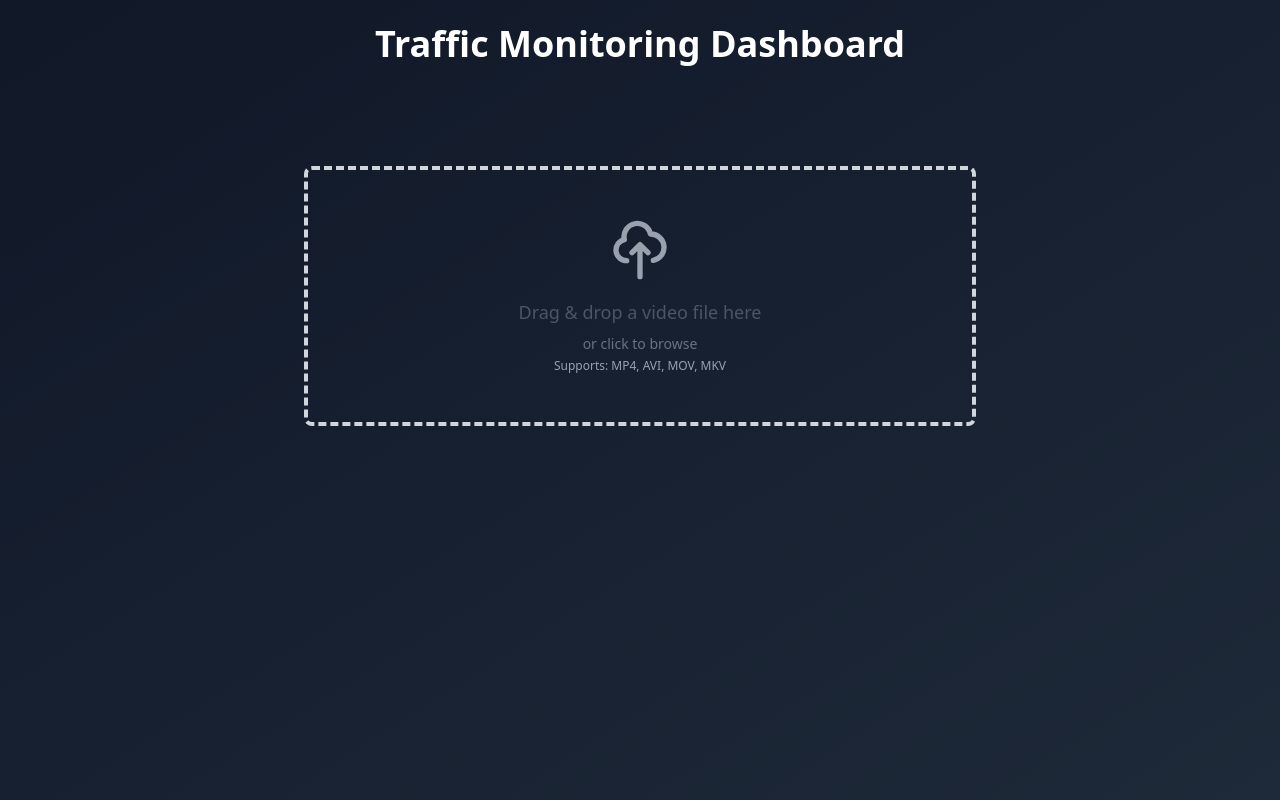
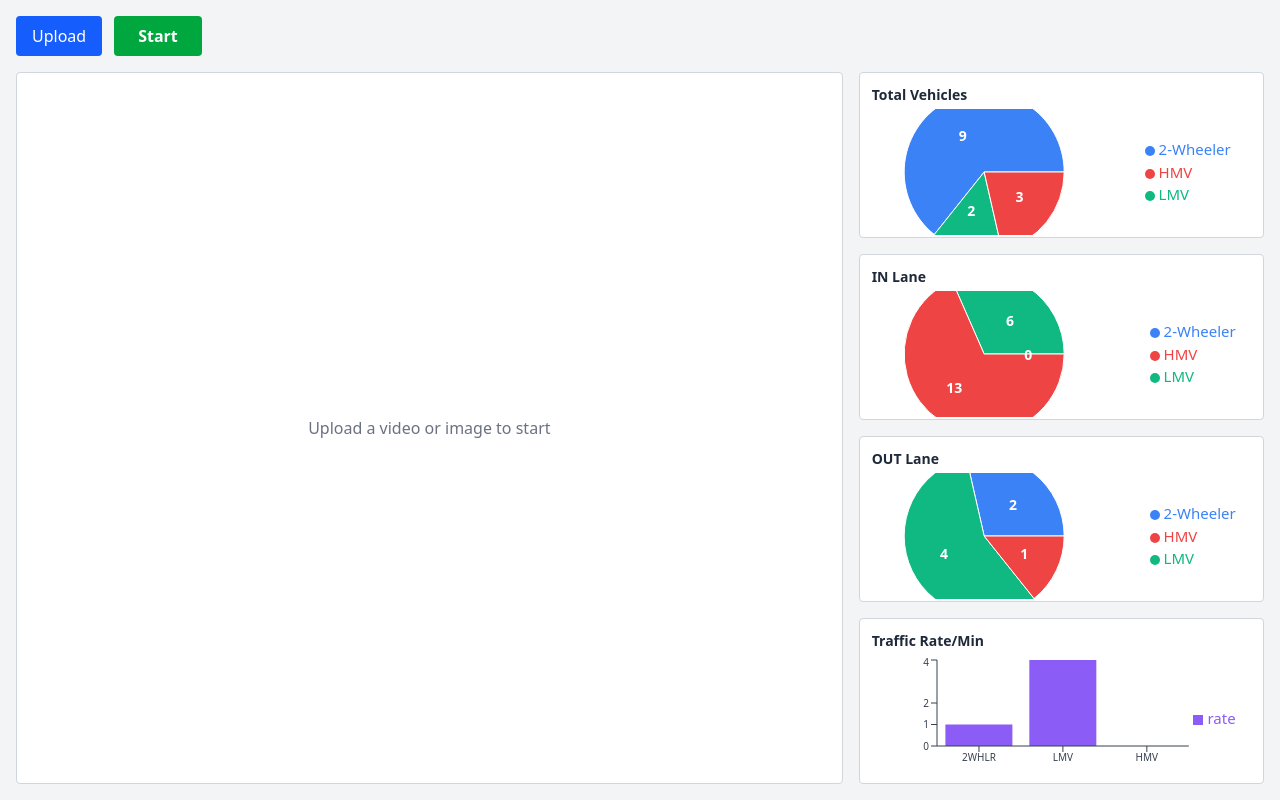
Before and after one commit to adityaguptarenukoot/upgovernment, a React (Vite) app: page / in a window 1280 px wide. Built offline with nearby package versions, Linux system fonts and the light colour scheme.

Commit message:
corrected format

```diff
--- a/src/App.jsx
+++ b/src/App.jsx
@@ -1,14 +1,14 @@
-import { useState, useEffect } from 'react';
-import FileUpload from './components/FileUpload';
-import VideoCanvas from './components/VideoCanvas';
-import StatsOverlay from './components/StatsOverlay';
-import TrafficCharts from './components/TrafficCharts';
+import { useState, useEffect, useRef } from 'react';
+import { PieChart, Pie, Cell, BarChart, Bar, XAxis, YAxis, Legend, ResponsiveContainer } from 'recharts';
 import { generateMockData } from './mockData';
 
 function App() {
   const [videoFile, setVideoFile] = useState(null);
   const [isStarted, setIsStarted] = useState(false);
   const [trafficData, setTrafficData] = useState(generateMockData());
+  const videoRef = useRef(null);
+  const canvasRef = useRef(null);
+  const fileInputRef = useRef(null);
 
   useEffect(() => {
     if (isStarted) {
@@ -19,59 +19,283 @@ function App() {
     }
   }, [isStarted]);
 
-  const handleFileSelect = (file) => {
+  useEffect(() => {
+    if (videoFile && videoRef.current) {
+      const url = URL.createObjectURL(videoFile);
+      videoRef.current.src = url;
+      return () => URL.revokeObjectURL(url);
+    }
+  }, [videoFile]);
+
+  // Draw IN/OUT lane labels on canvas
+  useEffect(() => {
+    if (isStarted && canvasRef.current && videoRef.current) {
+      const canvas = canvasRef.current;
+      const video = videoRef.current;
+
+      const drawLabels = () => {
+        const ctx = canvas.getContext('2d');
+        const width = canvas.width;
+        const height = canvas.height;
+
+        ctx.clearRect(0, 0, width, height);
+
+        // Left side - OUT LANE label
+        ctx.fillStyle = 'rgba(255, 0, 0, 0.8)';
+        ctx.fillRect(20, 20, 120, 40);
+        ctx.fillStyle = '#ffffff';
+        ctx.font = 'bold 20px Arial';
+        ctx.fillText('OUT LANE', 30, 48);
+
+        // Right side - IN LANE label
+        ctx.fillStyle = 'rgba(0, 255, 0, 0.8)';
+        ctx.fillRect(width - 140, 20, 120, 40);
+        ctx.fillStyle = '#ffffff';
+        ctx.font = 'bold 20px Arial';
+        ctx.fillText('IN LANE', width - 130, 48);
+      };
+
+      const interval = setInterval(drawLabels, 100);
+      return () => clearInterval(interval);
+    }
+  }, [isStarted]);
+
+  const handleFileSelect = (e) => {
+    const file = e.target.files[0];
+    if (file) {
       setVideoFile(file);
       setIsStarted(false);
+    }
   };
 
   const handleStart = () => {
     if (videoFile) {
-      setIsStarted(prevState => !prevState); // Toggle between true/false
+      setIsStarted(prev => !prev);
     } else {
-      alert('Please upload a video first!');
+      alert('Please upload a video or image first!');
     }
   };
 
+  const { totalCounts, inLane, outLane, rates } = trafficData;
+
+  // Custom label renderer to show values on pie chart
+  const renderCustomLabel = ({ cx, cy, midAngle, innerRadius, outerRadius, value, index }) => {
+    const RADIAN = Math.PI / 180;
+    const radius = innerRadius + (outerRadius - innerRadius) * 0.5;
+    const x = cx + radius * Math.cos(-midAngle * RADIAN);
+    const y = cy + radius * Math.sin(-midAngle * RADIAN);
+
     return (
-    <div className="min-h-screen bg-gradient-to-br from-gray-900 to-gray-800 p-6">
-      <div className="max-w-7xl mx-auto">
-        <h1 className="text-4xl font-bold text-white text-center mb-8">
-          Traffic Monitoring Dashboard
-        </h1>
+      <text
+        x={x}
+        y={y}
+        fill="white"
+        textAnchor={x > cx ? 'start' : 'end'}
+        dominantBaseline="central"
+        fontSize="14"
+        fontWeight="bold"
+      >
+        {value}
+      </text>
+    );
+  };
 
-        {!videoFile ? (
-          <FileUpload onFileSelect={handleFileSelect} />
-        ) : (
-          <>
-            <div className="mb-6 flex gap-4 justify-center">
+  // Chart data
+  const totalPieData = [
+    { name: '2-Wheeler', value: totalCounts['2WHLR'], color: '#3b82f6' },
+    { name: 'LMV', value: totalCounts.LMV, color: '#10b981' },
+    { name: 'HMV', value: totalCounts.HMV, color: '#ef4444' },
+  ];
+
+  const inLanePieData = [
+    { name: '2-Wheeler', value: inLane['2WHLR'], color: '#3b82f6' },
+    { name: 'LMV', value: inLane.LMV, color: '#10b981' },
+    { name: 'HMV', value: inLane.HMV, color: '#ef4444' },
+  ];
+
+  const outLanePieData = [
+    { name: '2-Wheeler', value: outLane['2WHLR'], color: '#3b82f6' },
+    { name: 'LMV', value: outLane.LMV, color: '#10b981' },
+    { name: 'HMV', value: outLane.HMV, color: '#ef4444' },
+  ];
+
+  const barData = [
+    { type: '2WHLR', rate: rates['2WHLR'] },
+    { type: 'LMV', rate: rates.LMV },
+    { type: 'HMV', rate: rates.HMV },
+  ];
+
+  return (
+    <div className="h-screen bg-gray-100 p-4 overflow-hidden">
+      <div className="h-full flex flex-col gap-4">
+        {/* Header with buttons on left */}
+        <div className="flex gap-3">
+          <input
+            ref={fileInputRef}
+            type="file"
+            accept="image/*,video/*"
+            onChange={handleFileSelect}
+            className="hidden"
+          />
           <button
-                onClick={() => setVideoFile(null)}
-                className="px-6 py-3 bg-gray-600 text-white rounded-lg hover:bg-gray-700 transition"
+            onClick={() => fileInputRef.current?.click()}
+            className="px-4 py-2 bg-blue-600 text-white rounded"
           >
-                Change Video
+            Upload
           </button>
           <button
             onClick={handleStart}
-                className={`px-8 py-3 rounded-lg font-semibold transition ${
-                  isStarted
-                    ? 'bg-red-500 hover:bg-red-600 text-white'
-                    : 'bg-green-500 hover:bg-green-600 text-white'
+            className={`px-6 py-2 rounded font-semibold ${
+              isStarted ? 'bg-red-600 text-white' : 'bg-green-600 text-white'
             }`}
           >
-                {isStarted ? 'Stop Monitoring' : 'Start Monitoring'}
+            {isStarted ? 'Stop' : 'Start'}
           </button>
         </div>
 
-            <div className="bg-gray-800 rounded-lg overflow-hidden shadow-2xl mb-6">
-              <div className="relative aspect-video">
-                <VideoCanvas videoFile={videoFile} />
-                {isStarted && <StatsOverlay data={trafficData} />}
+        {/* Main Content */}
+        <div className="flex-1 grid grid-cols-3 gap-4">
+          {/* Left Column - Canvas */}
+          <div className="col-span-2 bg-white rounded border border-gray-300 relative">
+            {videoFile ? (
+              <>
+                <video
+                  ref={videoRef}
+                  className="w-full h-full object-cover rounded"
+                  autoPlay
+                  loop
+                  muted
+                />
+                <canvas
+                  ref={canvasRef}
+                  className="absolute top-0 left-0 w-full h-full"
+                  width={1280}
+                  height={720}
+                />
+              </>
+            ) : (
+              <div className="flex items-center justify-center h-full text-gray-500">
+                Upload a video or image to start
+              </div>
+            )}
+          </div>
+
+          {/* Right Column - Charts */}
+          <div className="grid grid-rows-4 gap-4">
+            {/* Total Vehicles Pie Chart */}
+            <div className="bg-white rounded border border-gray-300 p-3">
+              <h3 className="text-gray-800 text-sm font-semibold mb-1">Total Vehicles</h3>
+              <ResponsiveContainer width="100%" height="90%">
+                <PieChart>
+                  <Pie
+                    data={totalPieData}
+                    cx="40%"
+                    cy="50%"
+                    outerRadius={80}
+                    dataKey="value"
+                    label={renderCustomLabel}
+                    labelLine={false}
+                    isAnimationActive={false}
+                  >
+                    {totalPieData.map((entry, index) => (
+                      <Cell key={index} fill={entry.color} />
+                    ))}
+                  </Pie>
+                  <Legend
+                    layout="vertical"
+                    verticalAlign="middle"
+                    align="right"
+                    iconType="circle"
+                    iconSize={10}
+                    wrapperStyle={{ fontSize: '15px', paddingLeft: '0px', paddingRight: '5px' }}
+                  />
+                </PieChart>
+              </ResponsiveContainer>
+            </div>
+
+            {/* IN Lane Pie Chart */}
+            <div className="bg-white rounded border border-gray-300 p-3">
+              <h3 className="text-gray-800 text-sm font-semibold mb-1">IN Lane</h3>
+              <ResponsiveContainer width="100%" height="90%">
+                <PieChart>
+                  <Pie
+                    data={inLanePieData}
+                    cx="40%"
+                    cy="50%"
+                    outerRadius={80}
+                    dataKey="value"
+                    label={renderCustomLabel}
+                    labelLine={false}
+                    isAnimationActive={false}
+                  >
+                    {inLanePieData.map((entry, index) => (
+                      <Cell key={index} fill={entry.color} />
+                    ))}
+                  </Pie>
+                  <Legend
+                    layout="vertical"
+                    verticalAlign="middle"
+                    align="right"
+                    iconType="circle"
+                    iconSize={10}
+                    wrapperStyle={{ fontSize: '15px', paddingLeft: '5px' }}
+                  />
+                </PieChart>
+              </ResponsiveContainer>
+            </div>
+
+            {/* OUT Lane Pie Chart */}
+            <div className="bg-white rounded border border-gray-300 p-3">
+              <h3 className="text-gray-800 text-sm font-semibold mb-1">OUT Lane</h3>
+              <ResponsiveContainer width="100%" height="90%">
+                <PieChart>
+                  <Pie
+                    data={outLanePieData}
+                    cx="40%"
+                    cy="50%"
+                    outerRadius={80}
+                    dataKey="value"
+                    label={renderCustomLabel}
+                    labelLine={false}
+                    isAnimationActive={false}
+                  >
+                    {outLanePieData.map((entry, index) => (
+                      <Cell key={index} fill={entry.color} />
+                    ))}
+                  </Pie>
+                  <Legend
+                    layout="vertical"
+                    verticalAlign="middle"
+                    align="right"
+                    iconType="circle"
+                    iconSize={10}
+                    wrapperStyle={{ fontSize: '15px', paddingLeft: '5px' }}
+                  />
+                </PieChart>
+              </ResponsiveContainer>
+            </div>
+
+            {/* Traffic Rate Bar Chart */}
+            <div className="bg-white rounded border border-gray-300 p-3">
+              <h3 className="text-gray-800 text-sm font-semibold mb-1">Traffic Rate/Min</h3>
+              <ResponsiveContainer width="100%" height="90%">
+                <BarChart data={barData}>
+                  <XAxis dataKey="type" stroke="#374151" style={{ fontSize: '10px' }} />
+                  <YAxis stroke="#374151" style={{ fontSize: '10px' }} />
+                  <Bar dataKey="rate" fill="#8b5cf6" isAnimationActive={false} />
+                  <Legend
+                    layout="vertical"
+                    verticalAlign="middle"
+                    align="right"
+                    iconType="square"
+                    iconSize={10}
+                    wrapperStyle={{ fontSize: '15px', paddingLeft: '5px' }}
+                  />
+                </BarChart>
+              </ResponsiveContainer>
             </div>
           </div>
-
-            {isStarted && <TrafficCharts data={trafficData} />}
-          </>
-        )}
+        </div>
       </div>
     </div>
   );
```
Lines whose indentation alone changed are shown as unchanged.
